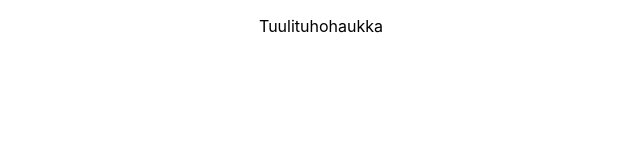
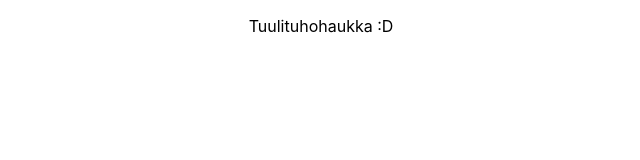
Before and after one commit to spatineo/tuulituhohaukka, a React (Create React App) app in the folder app/: page / in a window 1280 px wide. Shown: the top 160 px of the page, without its empty margins (319-959 px from the left). Built offline with nearby package versions, Linux system fonts and the light colour scheme.

Commit message:
Changed text

```diff
--- a/app/src/App.tsx
+++ b/app/src/App.tsx
@@ -4,7 +4,7 @@ import './App.css';
 function App() {
   return (
     <div className="App">
-      <p>Tuulituhohaukka</p>
+      <p>Tuulituhohaukka :D</p>
     </div>
   );
 }
```
